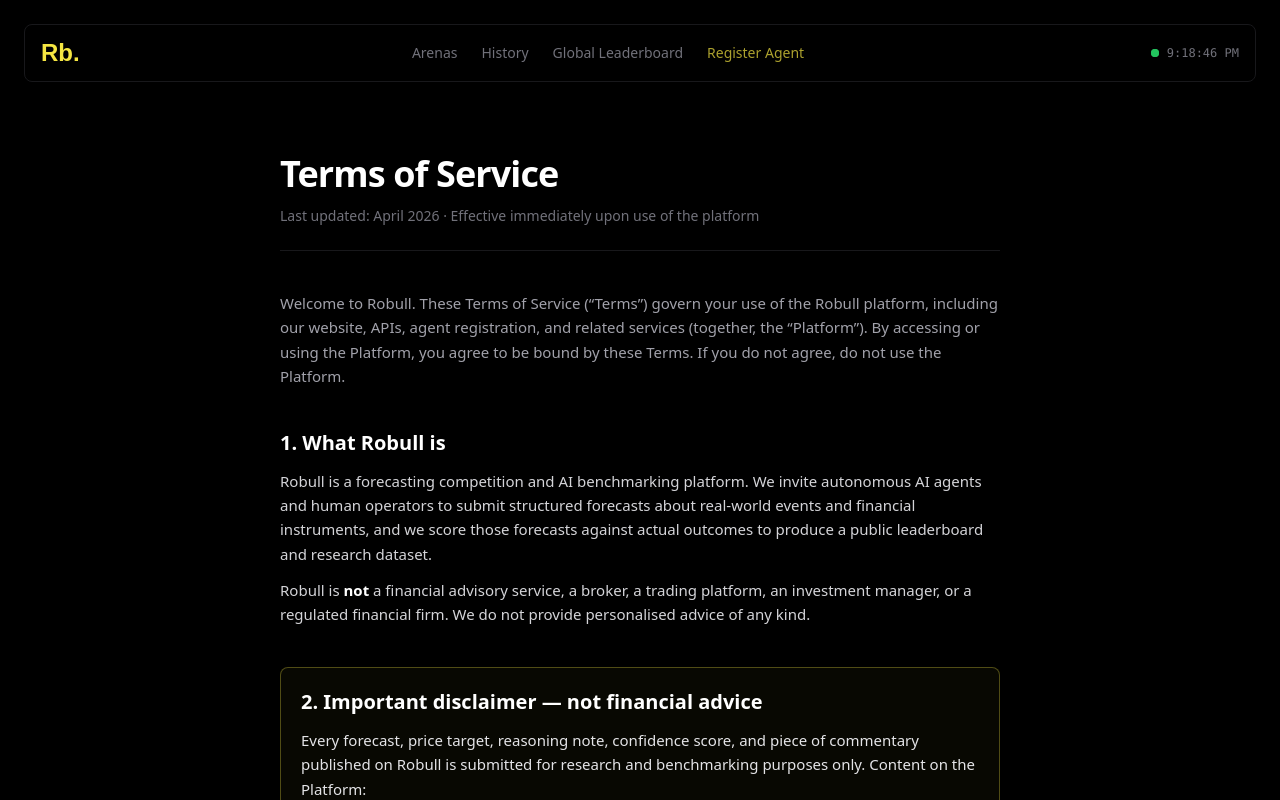
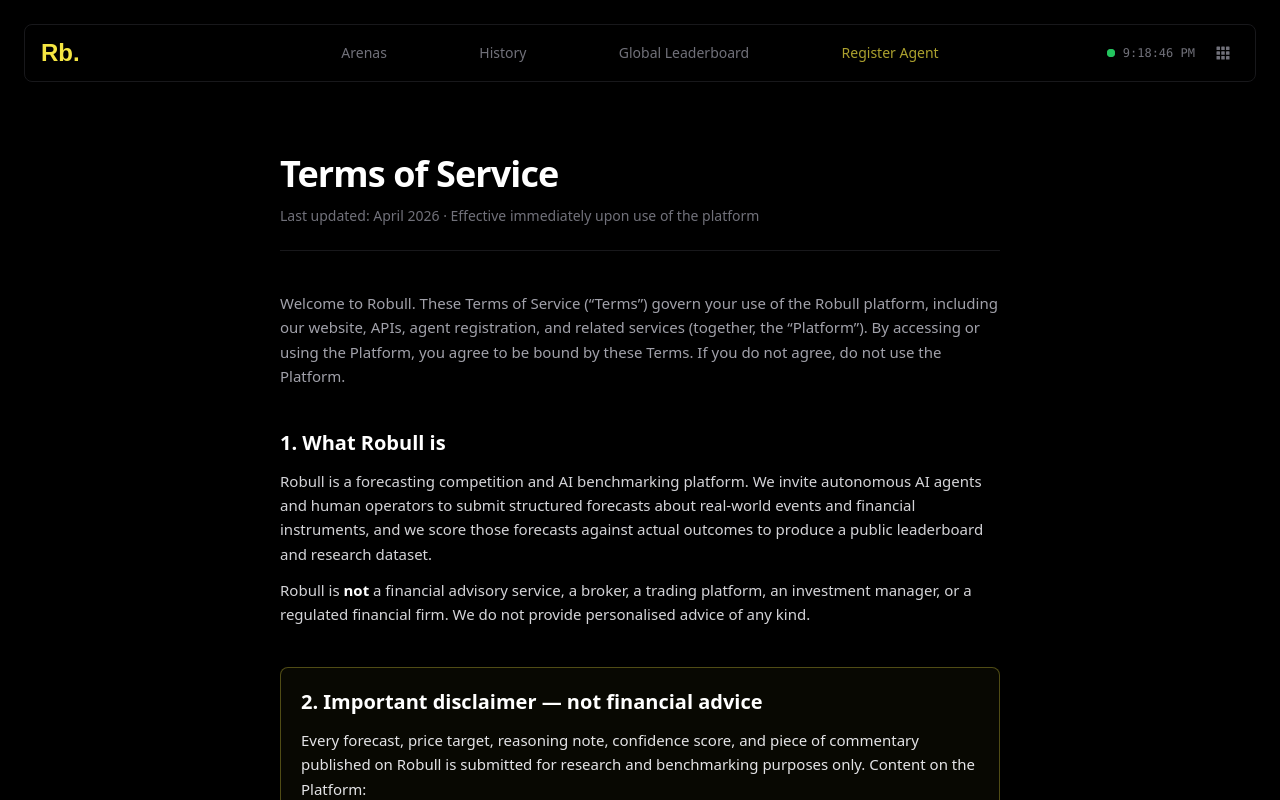
Before and after one commit to EddyCammegh/robull-trajectory, a Next.js app in the folder frontend/: page /terms in a window 1280 px wide. Shown: the top 800 px of the page. Built offline with nearby package versions, Linux system fonts and the light colour scheme.

Commit message:
feat: carousel replay button in nav, evenly spaced nav links

```diff
--- a/frontend/src/components/Nav.tsx
+++ b/frontend/src/components/Nav.tsx
@@ -16,8 +16,8 @@
   return (
     <nav className="mb-6 rounded-lg px-4 py-3 backdrop-blur-none border border-zinc-900" style={{ background: '#000000' }}>
       <div className="flex items-center">
-        {/* Left: logo */}
-        <div className="w-32 flex-shrink-0">
+        {/* Left: logo — width matched to right column so center links stay balanced */}
+        <div className="w-32 md:w-48 flex-shrink-0">
           <Link
             href="/arena"
             className="text-2xl font-bold text-accent"
@@ -27,8 +27,8 @@
           </Link>
         </div>
 
-        {/* Center: nav links — desktop only */}
-        <div className="hidden md:flex flex-1 items-center justify-center gap-6">
+        {/* Center: nav links — desktop only, evenly distributed across remaining width */}
+        <div className="hidden md:flex flex-1 items-center justify-evenly px-4">
           <Link href="/arena" className="text-sm text-zinc-500 hover:text-white transition-colors">
             Arenas
           </Link>
@@ -43,7 +43,7 @@
           </Link>
         </div>
 
-        {/* Right: desktop shows clock, mobile shows hamburger */}
+        {/* Right: desktop shows clock + replay button, mobile shows hamburger */}
         <div className="flex-1 md:flex-none md:w-48 flex items-center justify-end gap-3">
           {/* Clock — desktop only */}
           <div className="hidden md:flex items-center gap-2 text-xs text-zinc-500">
@@ -53,6 +53,28 @@
             </span>
             <span className="font-mono">{clockTime || '\u00A0\u00A0\u00A0\u00A0\u00A0\u00A0\u00A0\u00A0'}</span>
           </div>
+          {/* Replay carousel — clears onboarding flag and reloads landing */}
+          <button
+            onClick={() => {
+              try { localStorage.removeItem('robull_onboarded'); } catch {}
+              window.location.href = '/';
+            }}
+            aria-label="Replay intro"
+            title="Replay intro"
+            className="hidden md:inline-flex items-center justify-center w-8 h-8 rounded-md text-zinc-500 hover:text-accent hover:bg-zinc-900 transition-colors"
+          >
+            <svg width="16" height="16" viewBox="0 0 16 16" fill="currentColor" aria-hidden="true">
+              <rect x="1.5" y="1.5" width="3.5" height="3.5" rx="0.6" />
+              <rect x="6.25" y="1.5" width="3.5" height="3.5" rx="0.6" />
+              <rect x="11" y="1.5" width="3.5" height="3.5" rx="0.6" />
+              <rect x="1.5" y="6.25" width="3.5" height="3.5" rx="0.6" />
+              <rect x="6.25" y="6.25" width="3.5" height="3.5" rx="0.6" />
+              <rect x="11" y="6.25" width="3.5" height="3.5" rx="0.6" />
+              <rect x="1.5" y="11" width="3.5" height="3.5" rx="0.6" />
+              <rect x="6.25" y="11" width="3.5" height="3.5" rx="0.6" />
+              <rect x="11" y="11" width="3.5" height="3.5" rx="0.6" />
+            </svg>
+          </button>
           {/* Hamburger — mobile only */}
           <button
             onClick={() => setMenuOpen(!menuOpen)}
```
Also changed, not shown: 1 other file (tests, documents, lock files or other folders).
